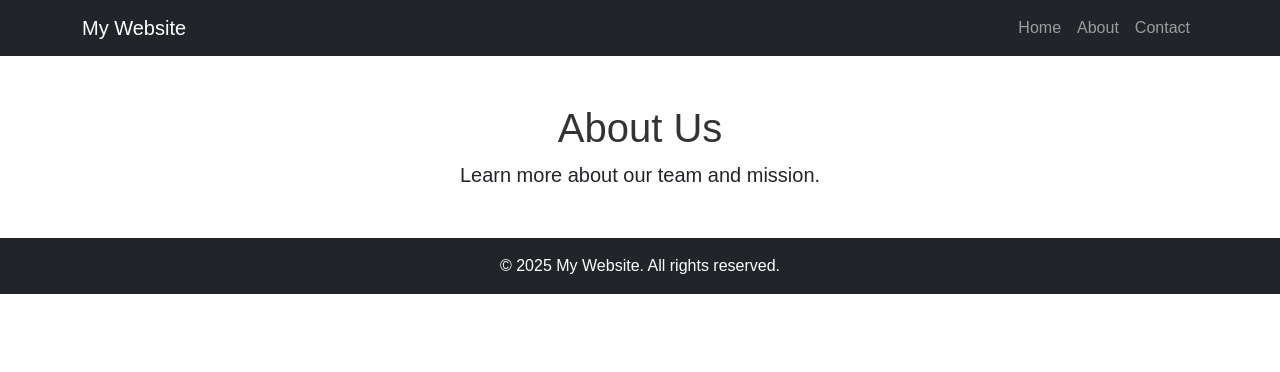
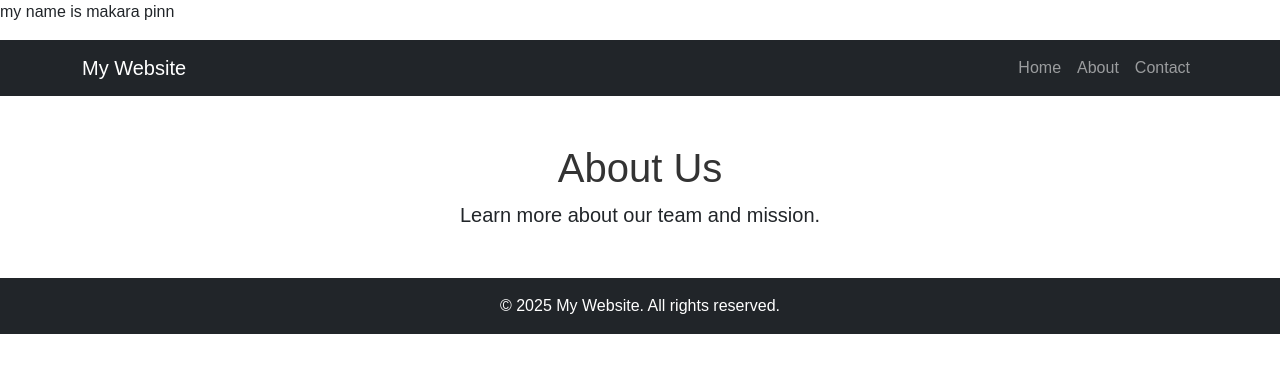
Before and after one commit to satan004/git-project, a plain HTML site: page about.html in a window 1280 px wide. Drawn offline with nearby package versions, Linux system fonts and the light colour scheme.

Commit message:
new add code

```diff
--- a/about.html
+++ b/about.html
@@ -8,6 +8,7 @@
     <link rel="stylesheet" href="style.css">
 </head>
 <body>
+    <p>my name is makara pinn</p>
     <nav class="navbar navbar-expand-lg navbar-dark bg-dark">
         <div class="container">
             <a class="navbar-brand" href="index.html">My Website</a>
```
